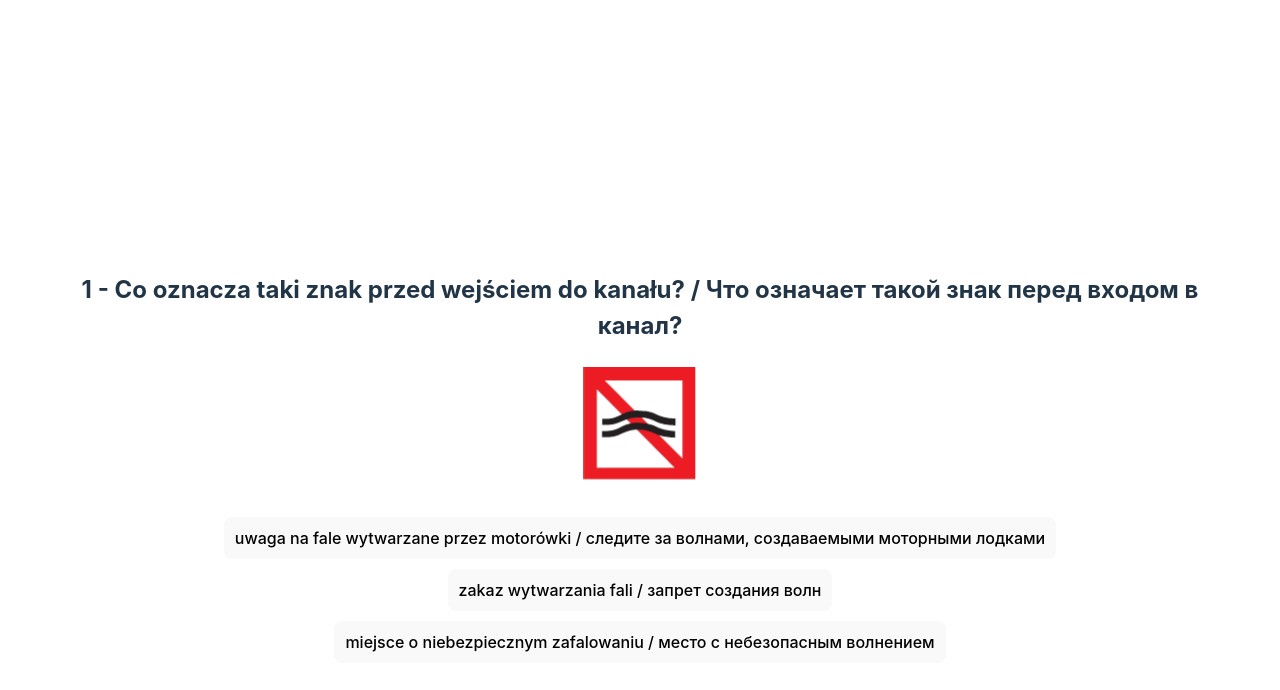
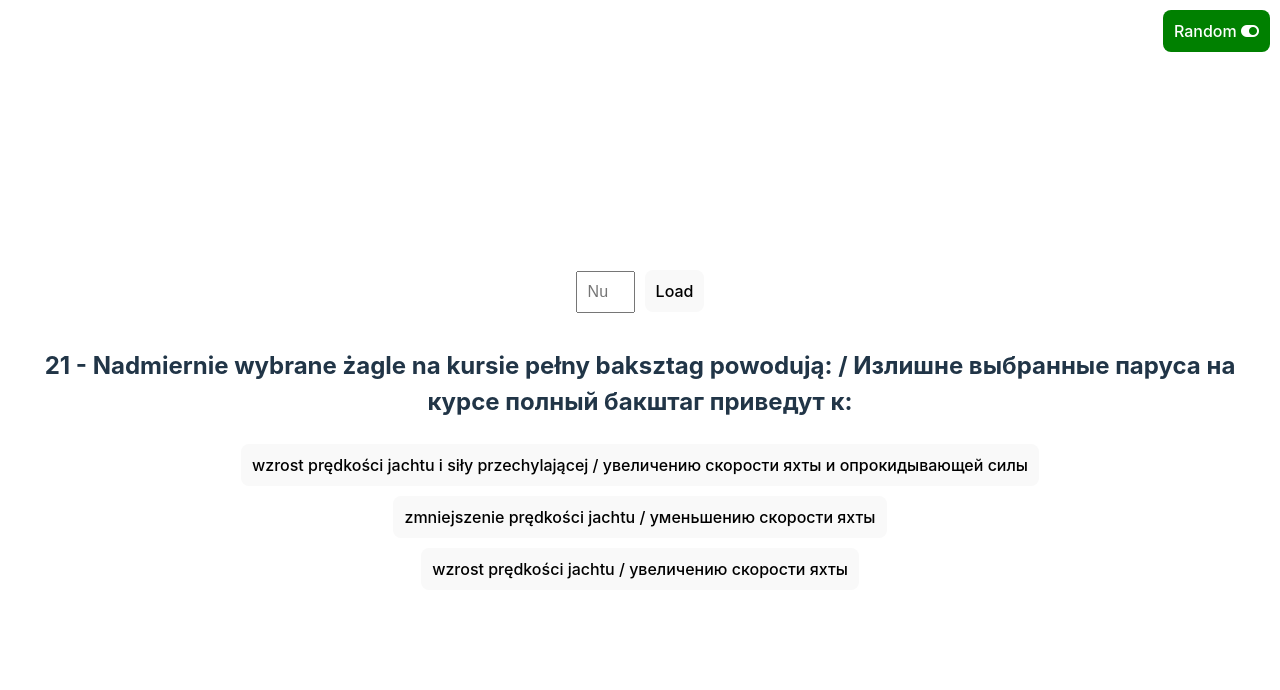
Before and after one commit to Colonizator1/yacht-quiz, a Vue app: page / in a window 1280 px wide. Shown: the top 690 px of the page. Built offline with nearby package versions, Linux system fonts and the light colour scheme.

Commit message:
added random button, added load question by num button

```diff
--- a/index.html
+++ b/index.html
@@ -5,6 +5,7 @@
     <link rel="icon" type="image/svg+xml" href="/vite.svg" />
     <meta name="viewport" content="width=device-width, initial-scale=1.0" />
     <title>Yacht quiz</title>
+    <link rel="stylesheet" href="https://cdnjs.cloudflare.com/ajax/libs/font-awesome/5.15.4/css/all.min.css"/>
   </head>
   <body>
     <div id="app"></div>
--- a/src/App.vue
+++ b/src/App.vue
@@ -1,11 +1,21 @@
 <template>
-<div id="app">
+    <button :class="{ 'on': randomMode }" class="random-mode-button" @click="toggleRandomMode">
+      Random <i class="fas" :class="{ 'fa-toggle-on': randomMode, 'fa-toggle-off': !randomMode }"></i>
+    </button>
+    <div class="controls">
+      <input
+        type="number"
+        v-model="inputQuestionNumber"
+        @keyup.enter="loadSpecificQuestion"
+        placeholder="Num"
+      />
+      <button @click="loadSpecificQuestion">Load</button>
+    </div>
     <QuestionComponent
       :question="currentQuestion"
       @answer="checkAnswer"
       :key="currentIndex"
     />
-</div>
 </template>
 
 <script>
@@ -18,6 +28,8 @@ data() {
       questions,
       currentQuestion: {},
       currentIndex: 0,
+      inputQuestionNumber: null,
+      randomMode: true,
     };
   },
   components: {
@@ -28,17 +40,38 @@ created() {
   },
   methods: {
     nextQuestion() {
+      if (this.randomMode) {
+        this.loadRandomQuestion();
+      } else {
         if (this.currentIndex < this.questions.length) {
           this.currentQuestion = this.questions[this.currentIndex];
           this.currentIndex++;
         } else {
           alert('Quiz completed!');
         }
+      }
     },
     checkAnswer(isCorrect) {
       if (isCorrect) {
         this.nextQuestion();
       }
+    },
+    loadRandomQuestion() {
+      const randomIndex = Math.floor(Math.random() * this.questions.length);
+      this.currentQuestion = this.questions[randomIndex];
+      this.currentIndex = randomIndex;
+    },
+    loadSpecificQuestion() {
+      const questionNumber = parseInt(this.inputQuestionNumber, 10) - 1;
+      if (questionNumber >= 0 && questionNumber < this.questions.length) {
+        this.currentQuestion = this.questions[questionNumber];
+        this.currentIndex = questionNumber;
+      } else {
+        alert('Invalid question number');
+      }
+    },
+    toggleRandomMode() {
+      this.randomMode = !this.randomMode;
     }
   }
 };
@@ -49,4 +82,28 @@ methods: {
   text-align: center;
   margin-top: 60px;
 }
+.random-mode-button.on {
+  background-color: green;
+  color: white;
+}
+.random-mode-button {
+  position: fixed;
+  top: 10px;
+  right: 10px;
+  padding: 10px;
+  font-size: 16px;
+}
+.controls {
+  margin-bottom: 30px;
+}
+.controls input { max-width: 35px; }
+.controls button, .controls input {
+  margin: 5px;
+  padding: 10px;
+  font-size: 16px;
+}
+.controls .fas {
+  margin-right: 5px;
+}
+
 </style>
```
Lines whose indentation alone changed are shown as unchanged.
